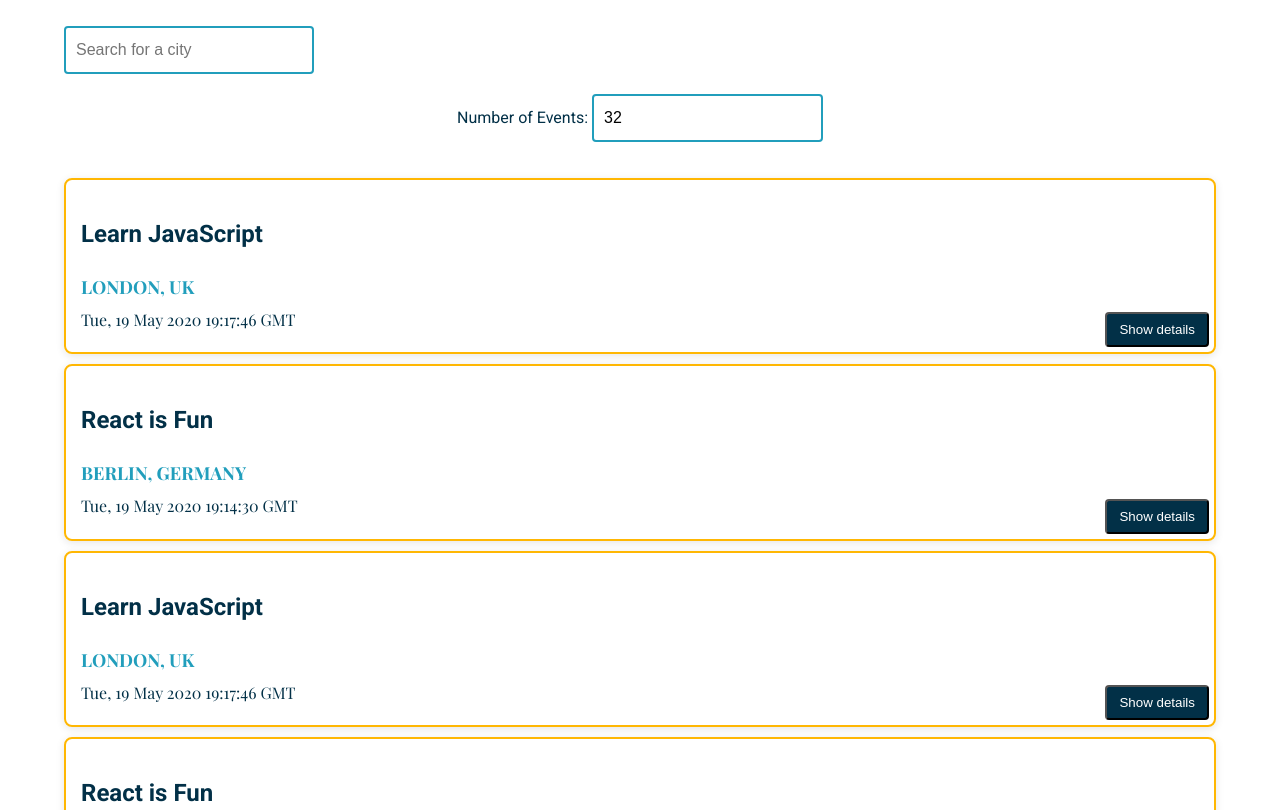
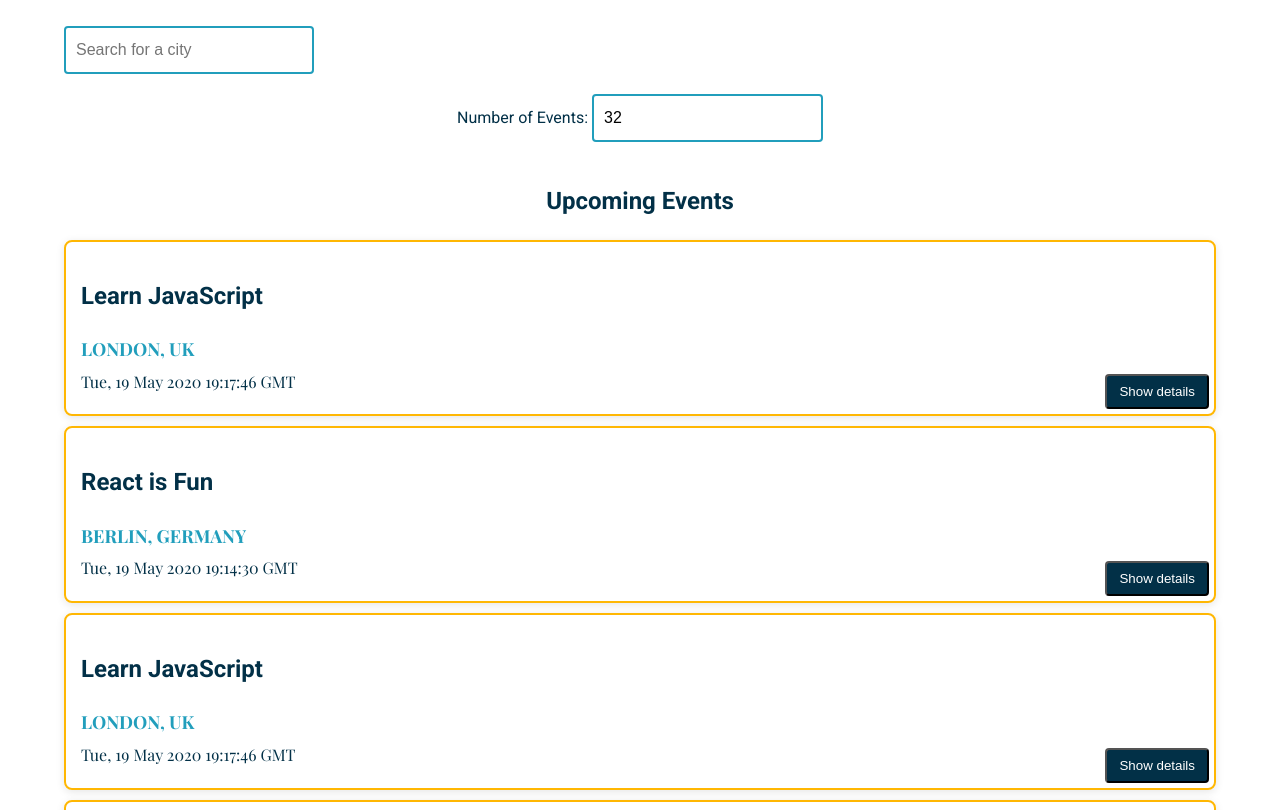
Before and after one commit to Chels93/meet, a React (Create React App) app: page / in a window 1280 px wide. Shown: the top 810 px of the page. Built offline with nearby package versions, Linux system fonts and the light colour scheme; what atatus-spa would draw is missing.

Commit message:
improved functionality and readability in EventList.js

```diff
--- a/src/components/EventList.js
+++ b/src/components/EventList.js
@@ -1,16 +1,20 @@
-// src/components/EventList.js
-
-import Event from "./Event";
+import React from 'react';
+import Event from './Event'; // Assuming you have a separate Event component
 
 const EventList = ({ events }) => {
   return (
+    <div>
+      <h2>Upcoming Events</h2>
       <ul id="event-list">
         {events && events.length > 0 ? (
-        events.map((event) => <Event key={event.id} event={event} />)
+          events.map(event => (
+            <Event key={event.id} event={event} />
+          ))
         ) : (
           <p>No events available</p>
         )}
       </ul>
+    </div>
   );
 };
 
```
Lines whose indentation alone changed are shown as unchanged.
